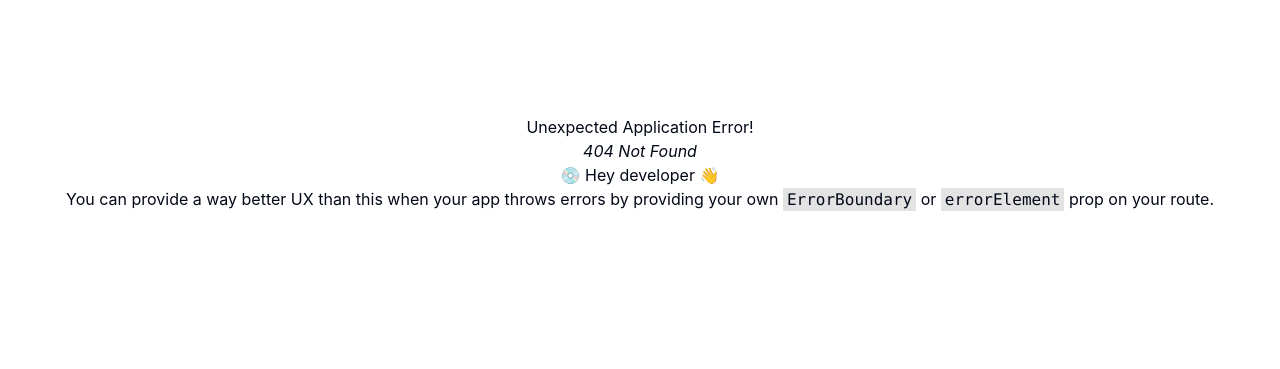
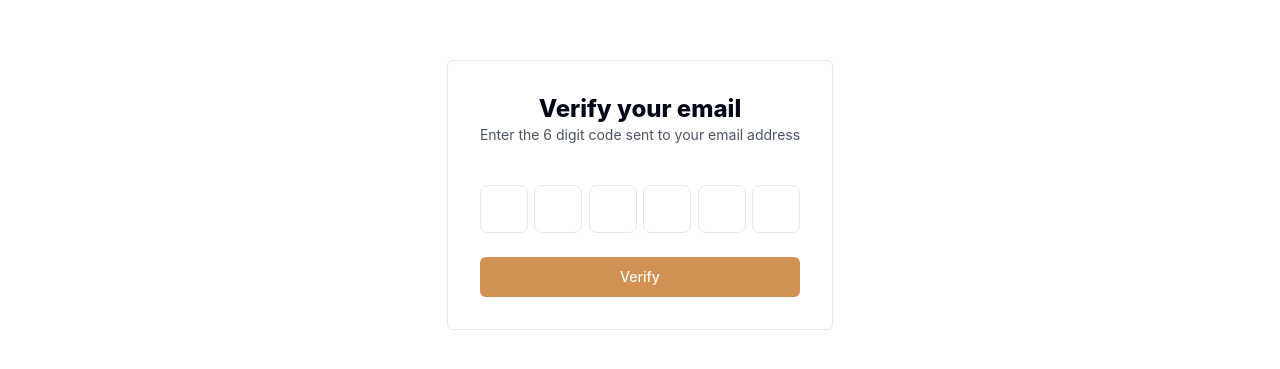
Before and after one commit to gupta-arpan/MealDash, a React (Vite) app in the folder client/: page /verify-email in a window 1280 px wide. Before the commit this address had no page. Shown: the part 237-606 px from the top of the page. Built offline with nearby package versions, Linux system fonts and the light colour scheme.

Commit message:
verify email and reset password ui

```diff
--- /dev/null
+++ b/client/src/auth/ResetPassword.tsx
@@ -0,0 +1,44 @@
+import { Button } from "@/components/ui/button";
+import { Input } from "@/components/ui/input";
+import { Loader2, LockKeyholeIcon } from "lucide-react";
+import { useState } from "react";
+import { Link } from "react-router-dom";
+
+const ResetPassword = () => {
+    const [newPassword, setNewPassword] = useState<string>("");
+    const loading =  false;
+
+  return (
+    <div className="flex items-center justify-center min-h-screen w-full">
+      <form className="flex flex-col gap-5 md:p-8 w-full max-w-md rounded-lg mx-4">
+        <div className="text-center">
+          <h1 className="font-extrabold text-2xl mb-2">Reset Password</h1>
+          <p className="text-sm text-gray-600">Enter your new password to reset old one</p>
+        </div>
+        <div className="relative w-full">
+            <Input
+            type="password"
+            value={newPassword}
+            onChange={(e) => setNewPassword(e.target.value)}
+            placeholder="Enter your new password"
+            className="pl-10"
+            />
+            <LockKeyholeIcon className="absolute inset-y-2 left-2 text-gray-600 pointer-events-none"/>
+        </div>
+        {
+            loading ? (
+                <Button disabled className="bg-orange hover:bg-hoverOrange"><Loader2 className="mr-2 h-4 w-4 animate-spin"/> Please wait</Button>
+            ) : (
+                <Button className="bg-orange hover:bg-hoverOrange">Reset Password</Button>
+            )
+        }
+        <span className="text-center">
+            Back to{" "}
+            <Link to="/login" className="text-blue-500">Login</Link>
+        </span>
+      </form>
+    </div>
+  );
+};
+
+export default ResetPassword;
--- /dev/null
+++ b/client/src/auth/VerifyEmail.tsx
@@ -0,0 +1,78 @@
+import { Button } from "@/components/ui/button";
+import { Input } from "@/components/ui/input";
+import { Loader2 } from "lucide-react";
+import { useRef, useState } from "react";
+
+const VerifyEmail = () => {
+  const [otp, setOtp] = useState<string[]>(["", "", "", "", "", ""]);
+  const inputRef = useRef<(HTMLInputElement | null)[]>([]);
+  const loading = false;
+  const handleChange = (index: number, value: string) => {
+    if (/^[a-zA-Z0-9]$/.test(value) || value === "") {
+      const newOtp = [...otp];
+      newOtp[index] = value;
+      setOtp(newOtp);
+    }
+    // Move to the next input field id a digit is entered
+    if (value !== "" && index < 5) {
+      inputRef.current[index + 1]?.focus();
+    }
+  };
+
+  const handleKeyDown = (
+    index: number,
+    e: React.KeyboardEvent<HTMLInputElement>
+  ) => {
+    if (e.key === "Backspace" && !otp[index] && index > 0) {
+      inputRef.current[index - 1]?.focus();
+    }
+  };
+
+  return (
+    <div className="flex items-center justify-center h-screen w-full">
+      <div className="p-8 rounded-md w-full max-w-md flex flex-col gap-10 border border-gray-200">
+        <div className="text-center">
+          <h1 className="font-extrabold text-2xl">Verify your email</h1>
+          <p className="text-sm text-gray-600">
+            Enter the 6 digit code sent to your email address
+          </p>
+        </div>
+        <form action="">
+          <div className="flex justify-between">
+            {otp.map((letter: string, idx: number) => (
+              <Input
+                key={idx}
+                ref={(element) => (inputRef.current[idx] = element)}
+                type="text"
+                maxLength={1}
+                value={letter}
+                onChange={(e: React.ChangeEvent<HTMLInputElement>) =>
+                  handleChange(idx, e.target.value)
+                }
+                onKeyDown={(e: React.KeyboardEvent<HTMLInputElement>) =>
+                  handleKeyDown(idx, e)
+                }
+                className="md:w-12 md:h-12 w-8 h-8 text-center text-sm md:text-2xl font-normal md:font-bold rounded-lg focus:outline-none focus:ring-2 focus:ring-indigo-500"
+              />
+            ))}
+          </div>
+          {loading ? (
+            <Button
+              disabled
+              className="bg-orange hover:bg-hoverOrange mt-6 w-full"
+            >
+              <Loader2 className="mr-2 w-4 h-4 animate-spin" />
+              Please wait
+            </Button>
+          ) : (
+            <Button className="bg-orange hover:bg-hoverOrange mt-6 w-full">
+              Verify
+            </Button>
+          )}
+        </form>
+      </div>
+    </div>
+  );
+};
+
+export default VerifyEmail;
```
Also changed, not shown: client/src/App.tsx (+10 -0 lines).
